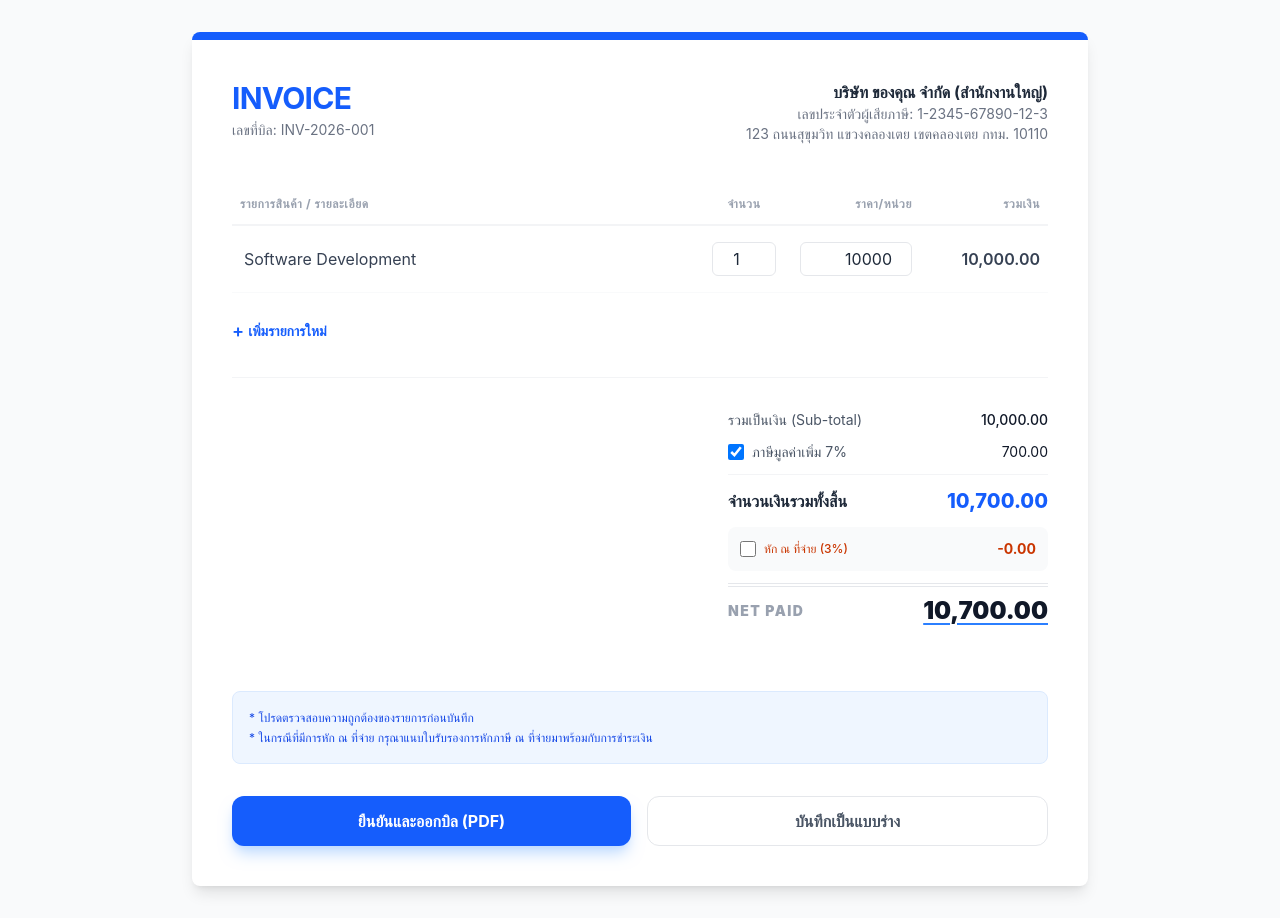
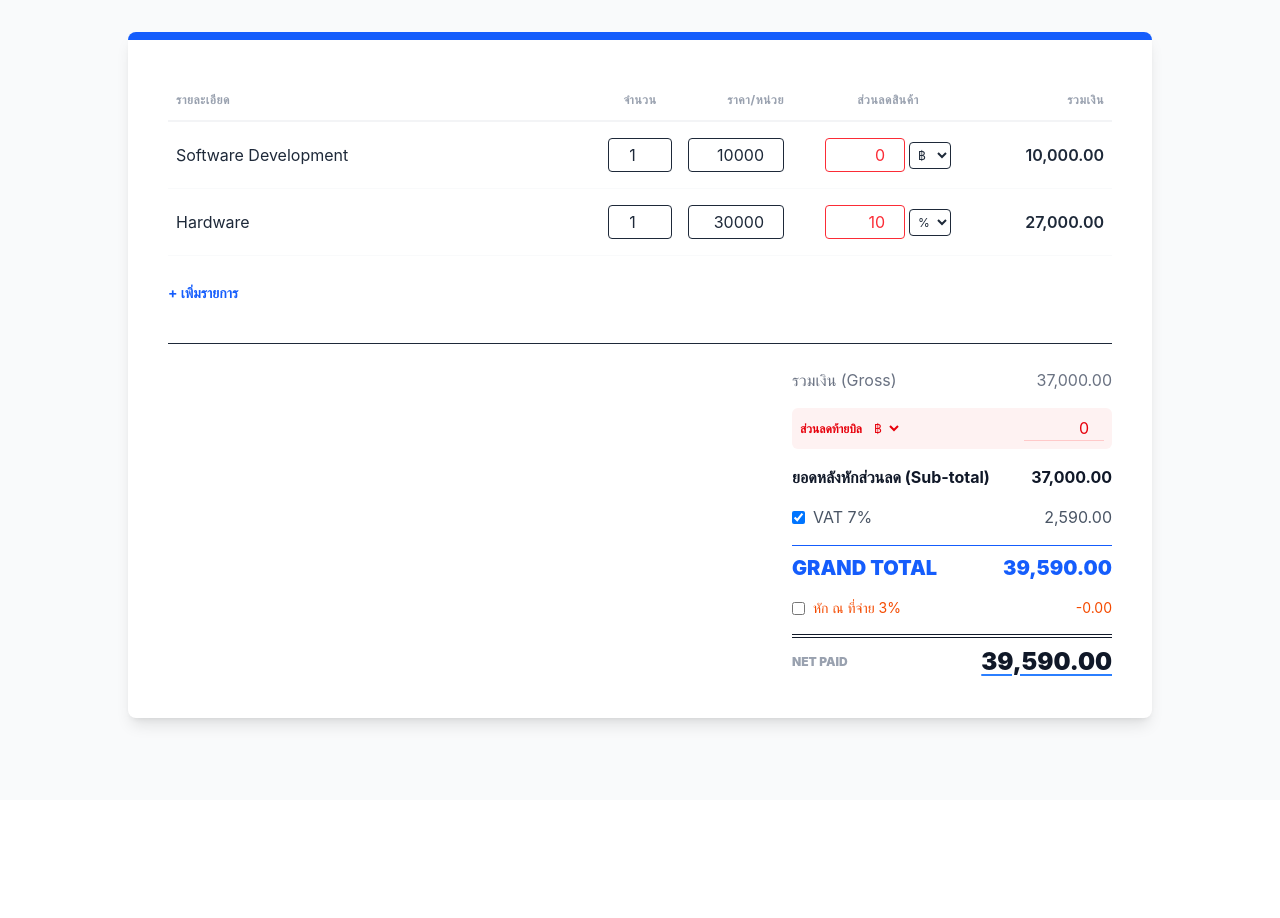
Before and after one commit to apichet2608/ERP-APP, a React (Vite) app: page / in a window 1280 px wide. After the commit the page ends 800 px from the top, so only its background shows below. Built offline with nearby package versions, Linux system fonts and the light colour scheme.

Commit message:
update ui

```diff
--- a/src/App.tsx
+++ b/src/App.tsx
@@ -1,91 +1,116 @@
 import { useState } from "react";
-import { Decimal } from "decimal.js"; // อย่าลืม npm i decimal.js
+import { Decimal } from "decimal.js";
 
 const InvoiceDemo = () => {
   const [items, setItems] = useState([
-    { desc: "Software Development", qty: 1, price: 10000 },
+    {
+      desc: "Software Development",
+      qty: 1,
+      price: 10000,
+      discType: "fixed",
+      discValue: 0,
+    },
+    {
+      desc: "Hardware",
+      qty: 1,
+      price: 30000,
+      discType: "percent",
+      discValue: 10,
+    },
   ]);
+
+  const [globalDiscount, setGlobalDiscount] = useState({
+    type: "fixed",
+    value: 0,
+  });
   const [taxConfig, setTaxConfig] = useState({ isVat: true, isWHT: false });
 
-  // --- Calculation Logic using decimal.js ---
+  // --- 🧮 Calculation Logic with Decimal.js ---
 
-  // 1. คำนวณ Sub-total (ยอดรวมรายการทั้งหมด)
-  const subTotal = items.reduce((acc, item) => {
-    const itemSum = new Decimal(item.qty || 0).times(item.price || 0);
-    return acc.plus(itemSum);
-  }, new Decimal(0));
+  // 1. คำนวณยอดรวมรายรายการ (Line Items Calculation)
+  const calculatedItems = items.map((item) => {
+    const qty = new Decimal(item.qty || 0);
+    const price = new Decimal(item.price || 0);
+    const discValue = new Decimal(item.discValue || 0);
+    const rowGross = qty.times(price);
 
-  // 2. คำนวณ VAT 7%
-  const vatRate = new Decimal(0.07);
-  const vatAmount = taxConfig.isVat
-    ? subTotal.times(vatRate).toDecimalPlaces(2, Decimal.ROUND_HALF_UP)
+    let rowDiscount = new Decimal(0);
+    if (item.discType === "percent") {
+      rowDiscount = rowGross.times(discValue.dividedBy(100));
+    } else {
+      rowDiscount = discValue;
+    }
+
+    return {
+      ...item,
+      rowTotal: rowGross.minus(rowDiscount).greaterThan(0)
+        ? rowGross.minus(rowDiscount)
+        : new Decimal(0),
+      rowDiscount,
+    };
+  });
+
+  // 2. ยอดรวมก่อนหักส่วนลดท้ายบิล (Total After Line Discounts)
+  const totalAfterLineDiscounts = calculatedItems.reduce(
+    (acc, item) => acc.plus(item.rowTotal),
+    new Decimal(0),
+  );
+
+  // 3. คำนวณส่วนลดท้ายบิล (Global Discount)
+  let finalGlobalDiscount = new Decimal(0);
+  const gDiscValue = new Decimal(globalDiscount.value || 0);
+  if (globalDiscount.type === "percent") {
+    finalGlobalDiscount = totalAfterLineDiscounts.times(
+      gDiscValue.dividedBy(100),
+    );
+  } else {
+    finalGlobalDiscount = gDiscValue;
+  }
+
+  // 4. ยอดก่อนภาษี (Sub-total)
+  const subTotal = totalAfterLineDiscounts
+    .minus(finalGlobalDiscount)
+    .greaterThan(0)
+    ? totalAfterLineDiscounts.minus(finalGlobalDiscount)
     : new Decimal(0);
 
-  // 3. ยอดรวมทั้งสิ้น (Grand Total)
+  // 5. ภาษีและยอดสุทธิ
+  const vatAmount = taxConfig.isVat
+    ? subTotal.times(0.07).toDecimalPlaces(2, Decimal.ROUND_HALF_UP)
+    : new Decimal(0);
   const grandTotal = subTotal.plus(vatAmount);
-
-  // 4. คำนวณ หัก ณ ที่จ่าย 3% (WHT) - คำนวณจากยอดก่อน VAT (subTotal)
-  const whtRate = new Decimal(0.03);
   const whtAmount = taxConfig.isWHT
-    ? subTotal.times(whtRate).toDecimalPlaces(2, Decimal.ROUND_HALF_UP)
+    ? subTotal.times(0.03).toDecimalPlaces(2, Decimal.ROUND_HALF_UP)
     : new Decimal(0);
-
-  // 5. ยอดสุทธิที่ต้องชำระจริง (Net Payable)
   const netPayable = grandTotal.minus(whtAmount);
 
-  // --- Handlers ---
-  const addItem = () => setItems([...items, { desc: "", qty: 1, price: 0 }]);
-
-  const updateItem = (index: number, field: string, value: string) => {
-    const newItems: any = [...items];
+  // --- 🖱️ Handlers ---
+  const updateItem = (index, field, value) => {
+    const newItems = [...items];
     newItems[index][field] = value;
     setItems(newItems);
   };
 
   return (
     <div className="p-8 bg-gray-50 min-h-screen font-sans text-gray-800">
-      <div className="max-w-4xl mx-auto bg-white shadow-lg rounded-lg p-10 border-t-8 border-blue-600">
-        {/* Header Section */}
-        <div className="flex justify-between mb-10">
-          <div>
-            <h1 className="text-3xl font-bold text-blue-600 tracking-tight">
-              INVOICE
-            </h1>
-            <p className="text-sm text-gray-500 mt-1">
-              เลขที่บิล: INV-{new Date().getFullYear()}-001
-            </p>
-          </div>
-          <div className="text-right text-sm">
-            <h2 className="font-bold text-base">
-              บริษัท ของคุณ จำกัด (สำนักงานใหญ่)
-            </h2>
-            <p className="text-gray-500">
-              เลขประจำตัวผู้เสียภาษี: 1-2345-67890-12-3
-            </p>
-            <p className="text-gray-500">
-              123 ถนนสุขุมวิท แขวงคลองเตย เขตคลองเตย กทม. 10110
-            </p>
-          </div>
-        </div>
-
+      <div className="max-w-5xl mx-auto bg-white shadow-lg rounded-lg p-10 border-t-8 border-blue-600">
         {/* Table Section */}
-        <div className="overflow-x-auto">
         <table className="w-full text-left mb-6">
           <thead>
             <tr className="border-b-2 border-gray-100 text-gray-400 text-xs uppercase tracking-wider">
-                <th className="py-3 px-2">รายการสินค้า / รายละเอียด</th>
-                <th className="py-3 px-2 w-24 text-center">จำนวน</th>
-                <th className="py-3 px-2 w-32 text-right">ราคา/หน่วย</th>
+              <th className="py-3 px-2">รายละเอียด</th>
+              <th className="py-3 px-2 w-20 text-center">จำนวน</th>
+              <th className="py-3 px-2 w-28 text-right">ราคา/หน่วย</th>
+              <th className="py-3 px-2 w-48 text-center">ส่วนลดสินค้า</th>
               <th className="py-3 px-2 w-32 text-right">รวมเงิน</th>
             </tr>
           </thead>
           <tbody>
-              {items.map((item, idx) => (
-                <tr key={idx} className="border-b border-gray-50 group">
+            {calculatedItems.map((item, idx) => (
+              <tr key={idx} className="border-b border-gray-50">
                 <td className="py-4 px-2">
                   <input
-                      className="w-full border-none focus:ring-2 focus:ring-blue-100 rounded p-1 text-gray-700 bg-transparent"
-                      placeholder="เช่น ค่าบริการพัฒนาซอฟต์แวร์..."
+                    className="w-full bg-transparent focus:ring-0"
                     value={item.desc}
                     onChange={(e) => updateItem(idx, "desc", e.target.value)}
                   />
@@ -93,7 +118,7 @@ const InvoiceDemo = () => {
                 <td className="py-4 px-2 text-center">
                   <input
                     type="number"
-                      className="w-16 text-center border border-gray-200 rounded-md p-1"
+                    className="w-16 border rounded p-1 text-center"
                     value={item.qty}
                     onChange={(e) => updateItem(idx, "qty", e.target.value)}
                   />
@@ -101,14 +126,35 @@ const InvoiceDemo = () => {
                 <td className="py-4 px-2 text-right">
                   <input
                     type="number"
-                      className="w-28 text-right border border-gray-200 rounded-md p-1"
+                    className="w-24 border rounded p-1 text-right"
                     value={item.price}
                     onChange={(e) => updateItem(idx, "price", e.target.value)}
                   />
                 </td>
-                  <td className="py-4 px-2 text-right font-semibold text-gray-700">
-                    {new Decimal(item.qty || 0)
-                      .times(item.price || 0)
+                <td className="py-4 px-2">
+                  <div className="flex items-center space-x-1 justify-center">
+                    <input
+                      type="number"
+                      className="w-20 border rounded p-1 text-right text-red-500"
+                      value={item.discValue}
+                      onChange={(e) =>
+                        updateItem(idx, "discValue", e.target.value)
+                      }
+                    />
+                    <select
+                      className="text-xs border rounded p-1"
+                      value={item.discType}
+                      onChange={(e) =>
+                        updateItem(idx, "discType", e.target.value)
+                      }
+                    >
+                      <option value="fixed">฿</option>
+                      <option value="percent">%</option>
+                    </select>
+                  </div>
+                </td>
+                <td className="py-4 px-2 text-right font-semibold">
+                  {item.rowTotal
                     .toNumber()
                     .toLocaleString(undefined, { minimumFractionDigits: 2 })}
                 </td>
@@ -116,64 +162,102 @@ const InvoiceDemo = () => {
             ))}
           </tbody>
         </table>
+
+        <button
+          onClick={() =>
+            setItems([
+              ...items,
+              { desc: "", qty: 1, price: 0, discType: "fixed", discValue: 0 },
+            ])
+          }
+          className="text-blue-600 text-sm font-bold mb-10"
+        >
+          + เพิ่มรายการ
+        </button>
+
+        {/* Summary */}
+        <div className="flex justify-end border-t pt-6">
+          <div className="w-80 space-y-4">
+            <div className="flex justify-between text-gray-500">
+              <span>รวมเงิน (Gross)</span>
+              <span>
+                {totalAfterLineDiscounts
+                  .toNumber()
+                  .toLocaleString(undefined, { minimumFractionDigits: 2 })}
+              </span>
             </div>
 
-        <button
-          onClick={addItem}
-          className="flex items-center text-blue-600 font-semibold text-sm hover:text-blue-800 transition-colors mb-8"
+            {/* Global Discount */}
+            <div className="flex justify-between items-center bg-red-50 p-2 rounded-md">
+              <div className="flex items-center space-x-2">
+                <span className="text-red-600 font-bold text-xs uppercase">
+                  ส่วนลดท้ายบิล
+                </span>
+                <select
+                  className="text-xs border-none bg-transparent p-0 text-red-600"
+                  value={globalDiscount.type}
+                  onChange={(e) =>
+                    setGlobalDiscount({
+                      ...globalDiscount,
+                      type: e.target.value,
+                    })
+                  }
                 >
-          <span className="mr-1 text-lg">+</span> เพิ่มรายการใหม่
-        </button>
+                  <option value="fixed">฿</option>
+                  <option value="percent">%</option>
+                </select>
+              </div>
+              <input
+                type="number"
+                className="w-20 text-right bg-transparent border-b border-red-200 text-red-600"
+                value={globalDiscount.value}
+                onChange={(e) =>
+                  setGlobalDiscount({
+                    ...globalDiscount,
+                    value: e.target.value,
+                  })
+                }
+              />
+            </div>
 
-        <hr className="border-gray-100 mb-8" />
-
-        {/* Calculation Summary */}
-        <div className="flex justify-end">
-          <div className="w-full md:w-80 space-y-3 text-sm">
-            <div className="flex justify-between items-center text-gray-600">
-              <span>รวมเป็นเงิน (Sub-total)</span>
-              <span className="font-medium text-gray-900">
+            <div className="flex justify-between font-bold text-gray-900">
+              <span>ยอดหลังหักส่วนลด (Sub-total)</span>
+              <span>
                 {subTotal
                   .toNumber()
                   .toLocaleString(undefined, { minimumFractionDigits: 2 })}
               </span>
             </div>
 
-            {/* VAT Config */}
-            <div className="flex justify-between items-center">
-              <label className="flex items-center cursor-pointer group">
+            <div className="flex justify-between text-gray-600">
+              <label className="flex items-center cursor-pointer">
                 <input
                   type="checkbox"
                   checked={taxConfig.isVat}
                   onChange={(e) =>
                     setTaxConfig({ ...taxConfig, isVat: e.target.checked })
                   }
-                  className="w-4 h-4 text-blue-600 border-gray-300 rounded focus:ring-blue-500"
-                />
-                <span className="ml-2 text-gray-600 group-hover:text-blue-600">
-                  ภาษีมูลค่าเพิ่ม 7%
-                </span>
+                  className="mr-2"
+                />{" "}
+                VAT 7%
               </label>
-              <span className="text-gray-900">
+              <span>
                 {vatAmount
                   .toNumber()
                   .toLocaleString(undefined, { minimumFractionDigits: 2 })}
               </span>
             </div>
 
-            <div className="flex justify-between items-center border-t border-gray-100 pt-3">
-              <span className="text-base font-bold">จำนวนเงินรวมทั้งสิ้น</span>
-              <span className="text-xl font-extrabold text-blue-600">
+            <div className="flex justify-between text-xl font-black text-blue-600 border-t pt-2">
+              <span>GRAND TOTAL</span>
+              <span>
                 {grandTotal
                   .toNumber()
                   .toLocaleString(undefined, { minimumFractionDigits: 2 })}
               </span>
             </div>
 
-            {/* WHT Config */}
-            <div
-              className={`flex justify-between items-center p-3 rounded-lg transition-colors ${taxConfig.isWHT ? "bg-orange-50" : "bg-gray-50"}`}
-            >
+            <div className="flex justify-between items-center text-orange-600 text-sm">
               <label className="flex items-center cursor-pointer">
                 <input
                   type="checkbox"
@@ -181,13 +265,11 @@ const InvoiceDemo = () => {
                   onChange={(e) =>
                     setTaxConfig({ ...taxConfig, isWHT: e.target.checked })
                   }
-                  className="w-4 h-4 text-orange-600 border-gray-300 rounded focus:ring-orange-500"
-                />
-                <span className="ml-2 text-orange-700 font-medium text-xs">
-                  หัก ณ ที่จ่าย (3%)
-                </span>
+                  className="mr-2"
+                />{" "}
+                หัก ณ ที่จ่าย 3%
               </label>
-              <span className="text-orange-700 font-bold">
+              <span>
                 -
                 {whtAmount
                   .toNumber()
@@ -195,11 +277,11 @@ const InvoiceDemo = () => {
               </span>
             </div>
 
-            <div className="flex justify-between items-center font-black text-2xl pt-2 text-gray-900 border-t-4 border-double border-gray-200">
-              <span className="text-sm uppercase tracking-widest text-gray-400">
+            <div className="flex justify-between text-2xl font-black text-gray-900 border-t-4 border-double pt-2">
+              <span className="text-xs uppercase text-gray-400 self-center">
                 Net Paid
               </span>
-              <span className="underline decoration-blue-500 decoration-2 underline-offset-4">
+              <span className="underline decoration-blue-500 underline-offset-4">
                 {netPayable
                   .toNumber()
                   .toLocaleString(undefined, { minimumFractionDigits: 2 })}
@@ -207,25 +289,6 @@ const InvoiceDemo = () => {
             </div>
           </div>
         </div>
-
-        {/* Footer Note */}
-        <div className="mt-16 p-4 bg-blue-50 rounded-lg border border-blue-100">
-          <p className="text-xs text-blue-700 leading-relaxed">
-            * โปรดตรวจสอบความถูกต้องของรายการก่อนบันทึก <br />*
-            ในกรณีที่มีการหัก ณ ที่จ่าย กรุณาแนบใบรับรองการหักภาษี ณ
-            ที่จ่ายมาพร้อมกับการชำระเงิน
-          </p>
-        </div>
-
-        {/* Action Buttons */}
-        <div className="mt-8 flex flex-col sm:flex-row gap-4">
-          <button className="flex-1 bg-blue-600 text-white font-bold py-3 rounded-xl hover:bg-blue-700 shadow-lg shadow-blue-200 transition-all active:scale-95">
-            ยืนยันและออกบิล (PDF)
-          </button>
-          <button className="flex-1 bg-white text-gray-600 font-bold py-3 rounded-xl border border-gray-200 hover:bg-gray-50 transition-all">
-            บันทึกเป็นแบบร่าง
-          </button>
-        </div>
       </div>
     </div>
   );
```
Lines whose indentation alone changed are shown as unchanged.
